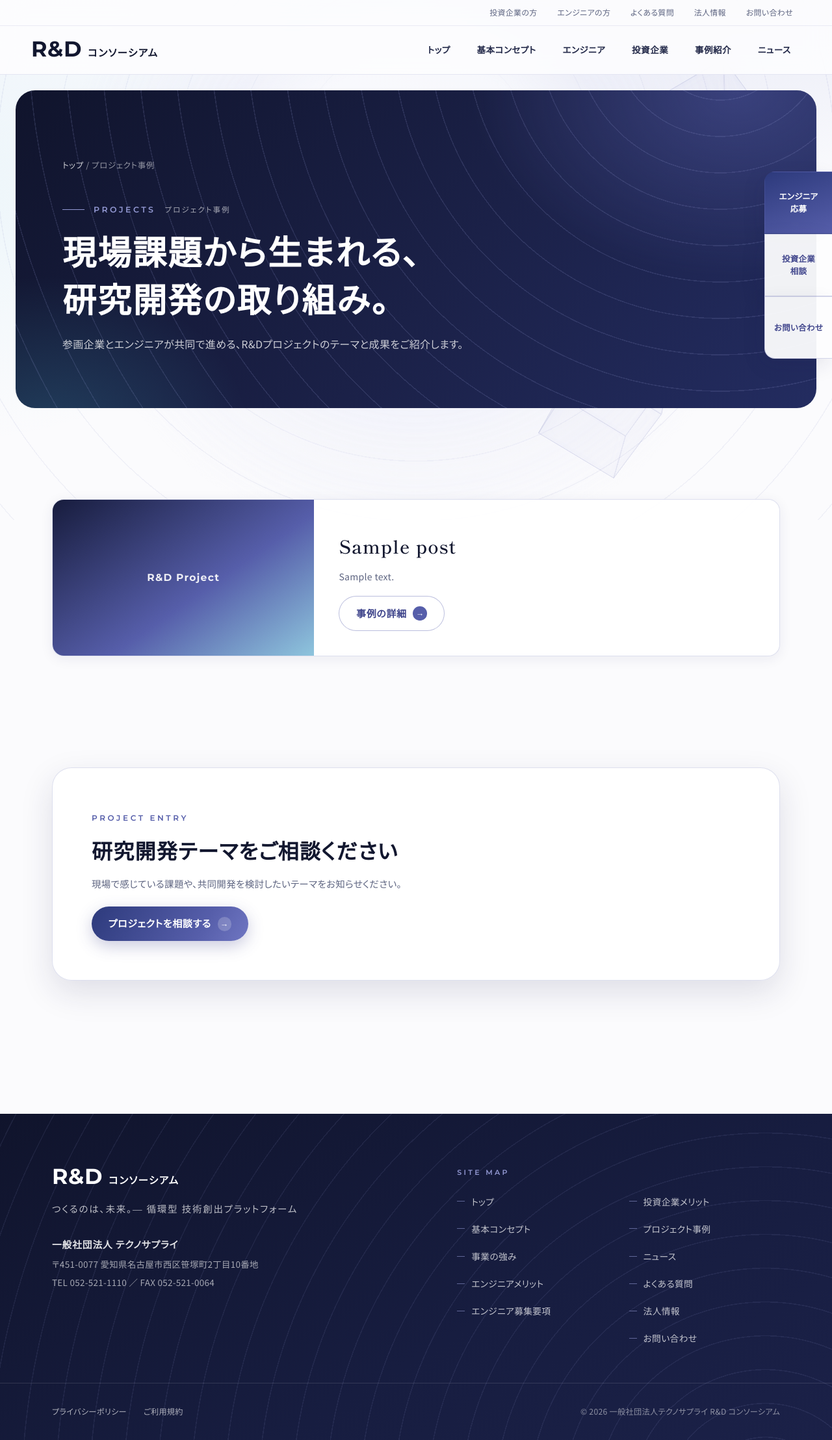
After one commit to aboshiDaisuke/rd-consortium-lp-v2, a WordPress theme: template wp-theme/rd-consortium/archive-project.php in a window 1280 px wide. The commit adds this page. Shown: the whole page at 65% size. Run offline with PHP 8.4 and a stand-in for WordPress, Linux system fonts and the light colour scheme; the site name, menu and one post (Sample post) are stand-ins, and other content is empty.

Commit message:
WordPressテーマと関連資料の現状を保存

```diff
--- /dev/null
+++ b/wp-theme/rd-consortium/archive-project.php
@@ -0,0 +1,24 @@
+<?php
+/** プロジェクト事例一覧（構成案: wordpress③） */
+get_header();
+?>
+<main id="main">
+	<div class="page-hero">
+		<p class="breadcrumb"><a href="<?php echo esc_url( home_url( '/' ) ); ?>">トップ</a> / プロジェクト事例</p>
+		<p class="page-hero-eyebrow">Projects<span class="jp">プロジェクト事例</span></p>
+		<h1>現場課題から生まれる、<br>研究開発の取り組み。</h1>
+		<p>参画企業とエンジニアが共同で進める、R&amp;Dプロジェクトのテーマと成果をご紹介します。</p>
+	</div>
+	<section class="section"><div class="content-grid">
+		<?php if ( have_posts() ) : while ( have_posts() ) : the_post(); ?>
+			<article class="card content-card">
+				<?php if ( has_post_thumbnail() ) : ?><a class="content-card-visual content-card-image" href="<?php the_permalink(); ?>"><?php the_post_thumbnail( 'rd-news-thumb' ); ?></a><?php else : ?><div class="content-card-visual">R&amp;D Project</div><?php endif; ?>
+				<div class="content-card-body"><div class="content-card-meta"><?php rd_cat_badge(); ?></div><h2><?php the_title(); ?></h2><p><?php echo esc_html( get_the_excerpt() ); ?></p><a class="pill pill-outline" href="<?php the_permalink(); ?>">事例の詳細 <span class="arrow-circle">→</span></a></div>
+			</article>
+		<?php endwhile; else : ?>
+			<div class="card news-empty"><h2>プロジェクト事例は準備中です</h2><p>公開まで、静的プレビューの事例ページをご確認ください。</p></div>
+		<?php endif; ?>
+	</div><?php the_posts_pagination( array( 'mid_size' => 2, 'prev_text' => '←', 'next_text' => '→' ) ); ?></section>
+	<section class="section section--tight reveal"><div class="contact-panel" style="grid-template-columns:1fr;"><div><small>Project Entry</small><h2>研究開発テーマをご相談ください</h2><p>現場で感じている課題や、共同開発を検討したいテーマをお知らせください。</p><div class="pill-row" style="margin-top:22px;"><a class="pill pill-primary" href="<?php echo esc_url( add_query_arg( 'type', 'investor', home_url( '/contact/' ) ) ); ?>">プロジェクトを相談する <span class="arrow-circle">→</span></a></div></div></div></section>
+</main>
+<?php get_footer(); ?>
--- a/wp-theme/rd-consortium/footer.php
+++ b/wp-theme/rd-consortium/footer.php
@@ -25,11 +25,14 @@
 					<?php rd_nav_link( '', 'トップ' ); ?>
 					<a href="<?php echo esc_url( home_url( '/#concept' ) ); ?>">基本コンセプト</a>
 					<a href="<?php echo esc_url( home_url( '/#features' ) ); ?>">事業の強み</a>
-					<?php rd_nav_link( 'engineer', 'エンジニアの方' ); ?>
+					<?php rd_nav_link( 'engineer', 'エンジニアメリット' ); ?>
+					<?php rd_nav_link( 'recruit', 'エンジニア募集要項' ); ?>
 				</nav>
 				<nav class="footer-nav" aria-label="フッターナビゲーション 2">
 					<?php
-					rd_nav_link( 'investor', '投資企業の方' );
+					rd_nav_link( 'investor', '投資企業メリット' );
+					rd_nav_link( 'projects', 'プロジェクト事例' );
+					rd_nav_link( 'news', 'ニュース' );
 					rd_nav_link( 'faq', 'よくある質問' );
 					rd_nav_link( 'company', '法人情報' );
 					rd_nav_link( 'contact', 'お問い合わせ' );
--- a/wp-theme/rd-consortium/functions.php
+++ b/wp-theme/rd-consortium/functions.php
@@ -24,6 +24,27 @@ add_action( 'after_setup_theme', function () {
 
 	// ニュース一覧サムネイル用
 	add_image_size( 'rd-news-thumb', 640, 400, true );
+} );
+
+/* ---------------------------------------------------------
+ * プロジェクト事例（構成案: wordpress③）
+ * ------------------------------------------------------- */
+add_action( 'init', function () {
+	register_post_type( 'project', array(
+		'labels' => array(
+			'name'          => 'プロジェクト事例',
+			'singular_name' => 'プロジェクト事例',
+			'add_new_item'  => 'プロジェクト事例を追加',
+			'edit_item'     => 'プロジェクト事例を編集',
+		),
+		'public'       => true,
+		'has_archive'  => 'projects',
+		'rewrite'      => array( 'slug' => 'projects' ),
+		'menu_icon'    => 'dashicons-lightbulb',
+		'show_in_rest' => true,
+		'supports'     => array( 'title', 'editor', 'excerpt', 'thumbnail' ),
+		'taxonomies'   => array( 'category' ),
+	) );
 } );
 
 /* ---------------------------------------------------------
@@ -93,6 +114,10 @@ function rd_nav_link( string $path, string $label, string $extra_class = '' ): v
 	$current = '';
 	if ( '' === $path && ( is_front_page() || is_home() && get_option( 'show_on_front' ) !== 'page' ) ) {
 		$current = ' aria-current="page"';
+	} elseif ( 'projects' === trim( $path, '/' ) && ( is_post_type_archive( 'project' ) || is_singular( 'project' ) ) ) {
+		$current = ' aria-current="page"';
+	} elseif ( 'news' === trim( $path, '/' ) && ( is_home() || is_singular( 'post' ) ) ) {
+		$current = ' aria-current="page"';
 	} elseif ( '' !== $path && is_page( trim( $path, '/' ) ) ) {
 		$current = ' aria-current="page"';
 	}
--- a/wp-theme/rd-consortium/header.php
+++ b/wp-theme/rd-consortium/header.php
@@ -43,18 +43,18 @@
 		<nav id="global-nav" class="global-nav" aria-label="グローバルナビゲーション">
 			<?php rd_nav_link( '', 'トップ' ); ?>
 			<a href="<?php echo esc_url( home_url( '/#concept' ) ); ?>">基本コンセプト</a>
-			<a href="<?php echo esc_url( home_url( '/#features' ) ); ?>">事業の強み</a>
 			<?php
-			rd_nav_link( 'engineer', 'エンジニアの方' );
-			rd_nav_link( 'investor', '投資企業の方' );
-			rd_nav_link( 'faq', 'よくある質問' );
+			rd_nav_link( 'engineer', 'エンジニア' );
+			rd_nav_link( 'investor', '投資企業' );
+			rd_nav_link( 'projects', '事例紹介' );
+			rd_nav_link( 'news', 'ニュース' );
 			?>
 		</nav>
 	</div>
 </header>
 
 <aside class="side-cta" aria-label="固定リンク">
-	<a class="side-cta-primary" href="<?php echo is_page( 'engineer' ) ? '#apply' : esc_url( home_url( '/engineer/' ) ); ?>">エンジニア<br>応募</a>
-	<a href="<?php echo is_page( 'investor' ) ? '#consult' : esc_url( home_url( '/investor/' ) ); ?>">投資企業<br>相談</a>
+	<a class="side-cta-primary" href="<?php echo esc_url( add_query_arg( array( 'type' => 'engineer', 'subject' => 'rd-engineer' ), home_url( '/contact/' ) ) ); ?>">エンジニア<br>応募</a>
+	<a href="<?php echo esc_url( add_query_arg( 'type', 'investor', home_url( '/contact/' ) ) ); ?>">投資企業<br>相談</a>
 	<a href="<?php echo esc_url( home_url( '/contact/' ) ); ?>">お問い合わせ</a>
 </aside>
--- a/wp-theme/rd-consortium/js/script.js
+++ b/wp-theme/rd-consortium/js/script.js
@@ -47,4 +47,23 @@
   }
 
   document.addEventListener("DOMContentLoaded", initReveal);
+
+  // 共通フォームへ導線元の種別・対象プロジェクトを引き継ぐ
+  const params = new URLSearchParams(window.location.search);
+  const contactType = document.querySelector("[data-contact-type]");
+  const contactSubject = document.querySelector("[data-contact-subject]");
+  const type = params.get("type");
+  const subject = params.get("subject");
+
+  if (contactType instanceof HTMLSelectElement && type) {
+    const hasType = Array.from(contactType.options).some((option) => option.value === type);
+    if (hasType) contactType.value = type;
+  }
+  if (contactSubject instanceof HTMLInputElement && subject) {
+    const subjectLabels = {
+      "rd-engineer": "R&Dプロジェクトエンジニア",
+      "sensing-project": "省電力センシングプロジェクト"
+    };
+    contactSubject.value = subjectLabels[subject] || subject;
+  }
 })();
--- a/wp-theme/rd-consortium/style.css
+++ b/wp-theme/rd-consortium/style.css
@@ -588,6 +588,30 @@ main, .site-footer { position: relative; z-index: 1; }
 /* ============================================================
    NEWS
    ============================================================ */
+.content-grid { display: grid; gap: 24px; }
+.content-card { display: grid; grid-template-columns: minmax(220px, .72fr) minmax(0, 1.28fr); gap: 0; padding: 0; overflow: hidden; transition: transform .35s var(--ease-out), box-shadow .35s var(--ease-out); }
+.content-card:hover { transform: translateY(-4px); box-shadow: var(--shadow); }
+.content-card-visual { min-height: 210px; display: grid; place-items: center; padding: 28px; background: linear-gradient(145deg, #171c3d, #565eaa 58%, #8ec5dd); color: rgba(255,255,255,.9); font-family: var(--font-en); font-weight: 700; letter-spacing: .08em; text-align: center; }
+.content-card-image { padding: 0; overflow: hidden; }
+.content-card-image img, .project-featured-image img { width: 100%; height: 100%; object-fit: cover; display: block; }
+.content-card-body { display: grid; align-content: center; gap: 12px; padding: clamp(24px, 4vw, 38px); }
+.content-card-meta { display: flex; flex-wrap: wrap; align-items: center; gap: 10px 14px; }
+.content-card h2 { margin: 0; color: var(--navy); font-family: var(--font-serif); font-size: clamp(20px, 2.6vw, 28px); font-weight: 600; line-height: 1.55; letter-spacing: .04em; }
+.content-card p { margin: 0; color: var(--muted); font-size: 14px; }
+.content-card .pill { justify-self: start; margin-top: 4px; }
+.content-tag, .cat-badge { display: inline-flex; align-items: center; padding: 5px 10px; border-radius: 999px; background: #eef0fb; color: var(--primary-deep); font-size: 11px; font-weight: 700; letter-spacing: .06em; }
+.content-tag--open { background: #e4f4ee; color: #176b50; }
+.detail-layout { display: grid; grid-template-columns: minmax(0, 1fr) 280px; gap: clamp(28px, 5vw, 60px); align-items: start; }
+.detail-body { padding: clamp(28px, 5vw, 52px); }
+.detail-body h2 { margin: 36px 0 12px; font-family: var(--font-serif); color: var(--navy); }
+.detail-body h2:first-child { margin-top: 0; }
+.detail-body p, .detail-body li { color: var(--muted); line-height: 1.9; }
+.detail-aside { display: grid; gap: 18px; position: sticky; top: 130px; }
+.detail-aside .card { display: grid; gap: 14px; padding: 24px; }
+.detail-aside h2, .detail-aside h3, .detail-aside p { margin: 0; }
+.detail-aside p { color: var(--muted); font-size: 14px; }
+.detail-nav { display: flex; flex-wrap: wrap; justify-content: space-between; gap: 14px; margin-top: 42px; padding-top: 24px; border-top: 1px solid var(--line); }
+.project-featured-image { margin: 0 0 28px; overflow: hidden; border-radius: 16px; }
 .news-list { display: grid; }
 .news-list li { display: flex; gap: 22px; align-items: baseline; padding: 20px 8px; border-bottom: 1px solid var(--line); }
 .news-list li:first-child { border-top: 1px solid var(--line); }
@@ -601,7 +625,7 @@ main, .site-footer { position: relative; z-index: 1; }
 /* ============================================================
    JOIN / audience カード
    ============================================================ */
-.audience-grid { display: grid; grid-template-columns: 1.15fr 1fr 1fr; gap: 22px; }
+.audience-grid { display: grid; grid-template-columns: repeat(4, minmax(0, 1fr)); gap: 22px; }
 .audience-card { display: grid; align-content: start; gap: 12px; padding: 32px 30px; transition: transform .35s var(--ease-out), box-shadow .35s var(--ease-out); }
 .audience-card:hover { transform: translateY(-5px); box-shadow: var(--shadow); }
 .audience-card small { font-family: var(--font-en); font-size: 11px; font-weight: 600; letter-spacing: .3em; color: var(--primary); text-transform: uppercase; }
@@ -900,6 +924,8 @@ textarea { resize: vertical; }
   .footer-inner {
     grid-template-columns: 1fr;
   }
+  .detail-layout { grid-template-columns: 1fr; }
+  .detail-aside { position: static; }
   .split-visual { max-width: 520px; }
   .feature-cols { grid-template-columns: 1fr; gap: 12px; }
 
@@ -932,6 +958,8 @@ textarea { resize: vertical; }
   .page-hero { margin: 8px; border-radius: 22px; }
   .section { width: calc(100% - 36px); }
   .company-grid dl div { grid-template-columns: 1fr; gap: 4px; }
+  .content-card { grid-template-columns: 1fr; }
+  .content-card-visual { min-height: 150px; }
   .pill-row { flex-direction: column; }
   .pill-row .pill { width: 100%; min-width: 0; }
   .footer-nav-cols { grid-template-columns: 1fr; }
```
Also changed, not shown: wp-theme/rd-consortium/front-page.php (+7 -1 lines), wp-theme/rd-consortium/page-contact.php (+11 -7 lines), wp-theme/rd-consortium/page-engineer.php (+23 -97 lines), wp-theme/rd-consortium/page-investor.php (+7 -24 lines), wp-theme/rd-consortium/page-recruit.php (added, +26 -0 lines), wp-theme/rd-consortium/single-project.php (added, +20 -0 lines), wp-theme/rd-consortium/README.md, 3 other files.
